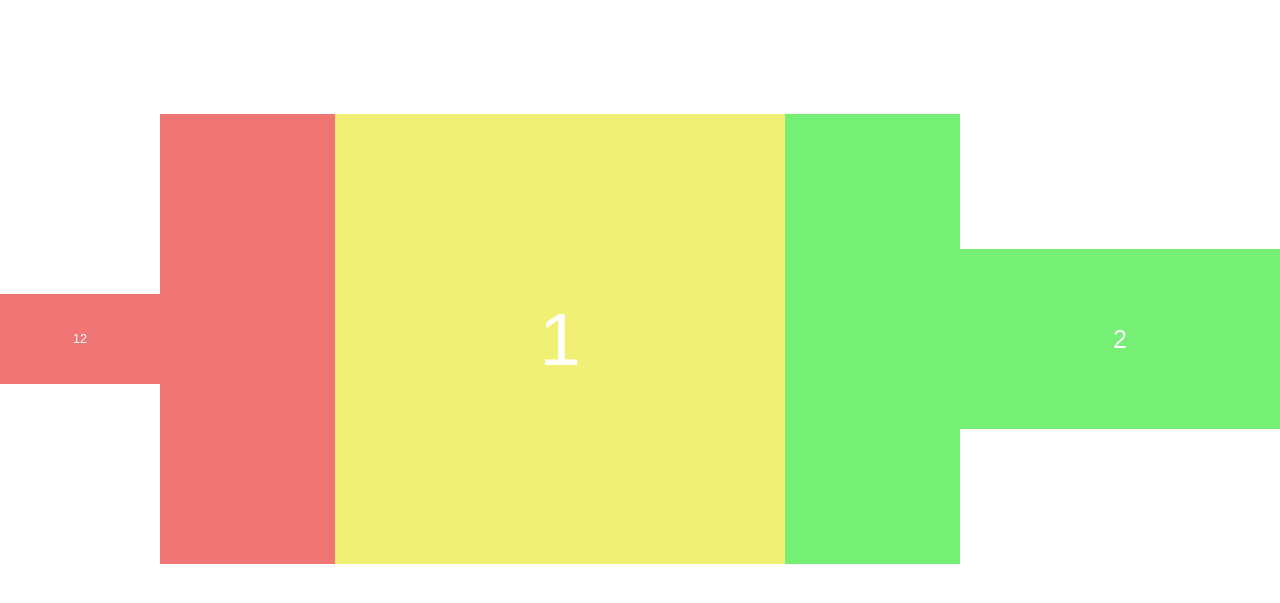
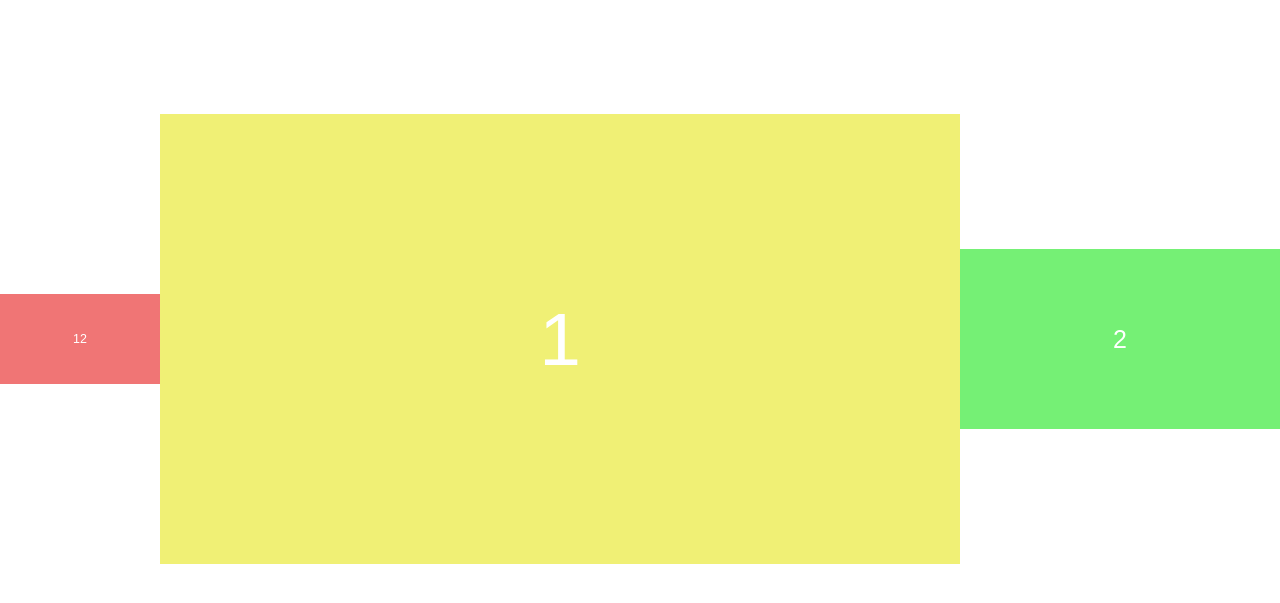
Before and after one commit to hydnhntr/flickity-mimic, a website: page sandbox/mimic.html in a window 1280 px wide. Shown: the part 61-664 px from the top of the page. Drawn offline with nearby package versions, Linux system fonts and the light colour scheme.

Commit message:
And sandbox polish

```diff
--- a/sandbox/mimic.html
+++ b/sandbox/mimic.html
@@ -48,8 +48,8 @@
     .cell:nth-child(6n+4) { background: hsl(240, 80%, 70%); }
     .cell:nth-child(6n+5) { background: hsl(300, 80%, 70%); }
 
-    /* Sizing */
-    .cell:nth-child(6n+1) { width: 56.25%; } /* Square */
+    /* Widths */
+    /* .cell:nth-child(6n+1) { width: 56.25%; } */
 
     #carousel-a {
         left: 12.5%;
@@ -141,7 +141,6 @@
       http://flickity.metafizzy.co/#initialize-with-vanilla-javascript
   */
   var flktyA = new Flickity( document.querySelector('#carousel-a'), {
-    // options
     wrapAround: true,
     prevNextButtons: false,
     pageDots: false
```
